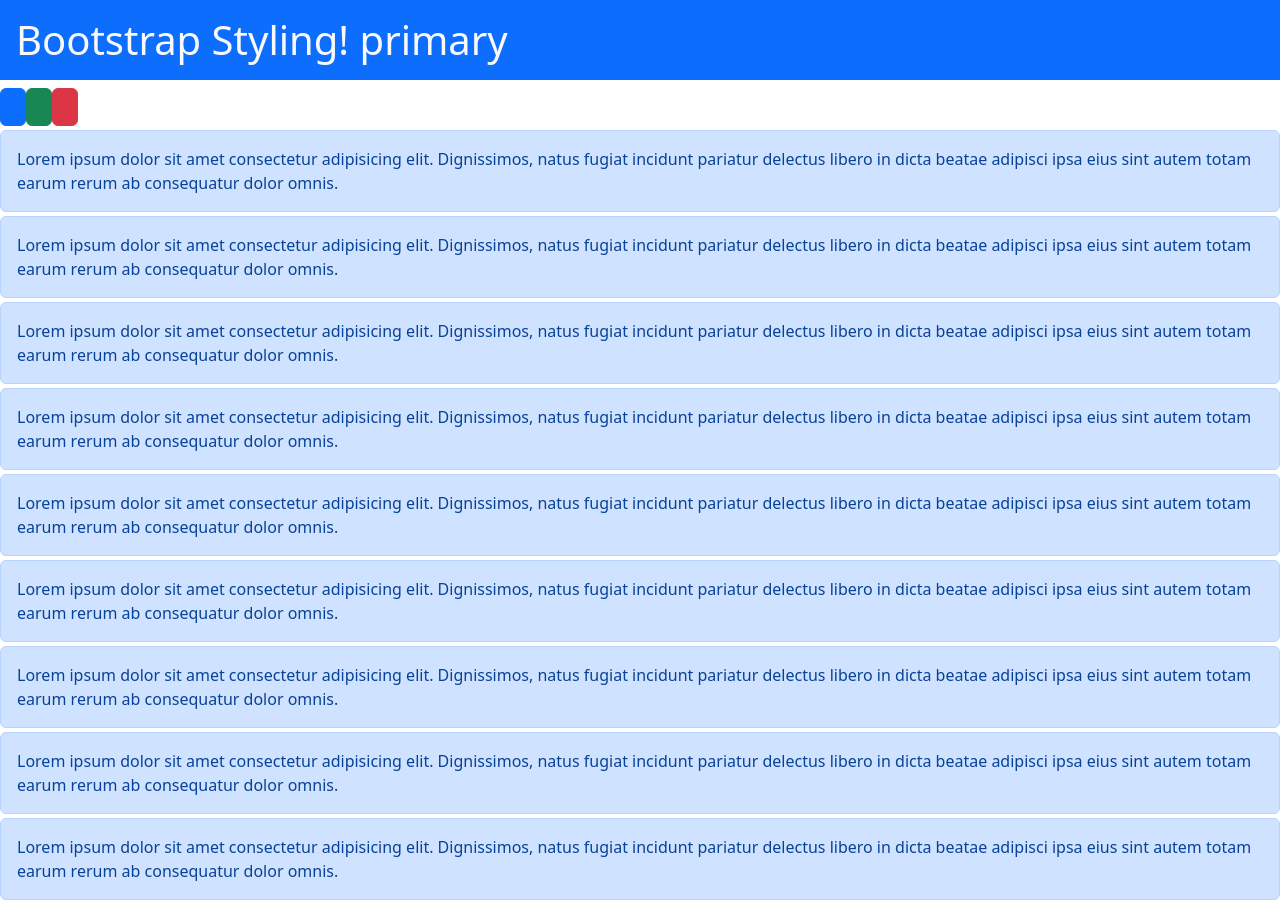
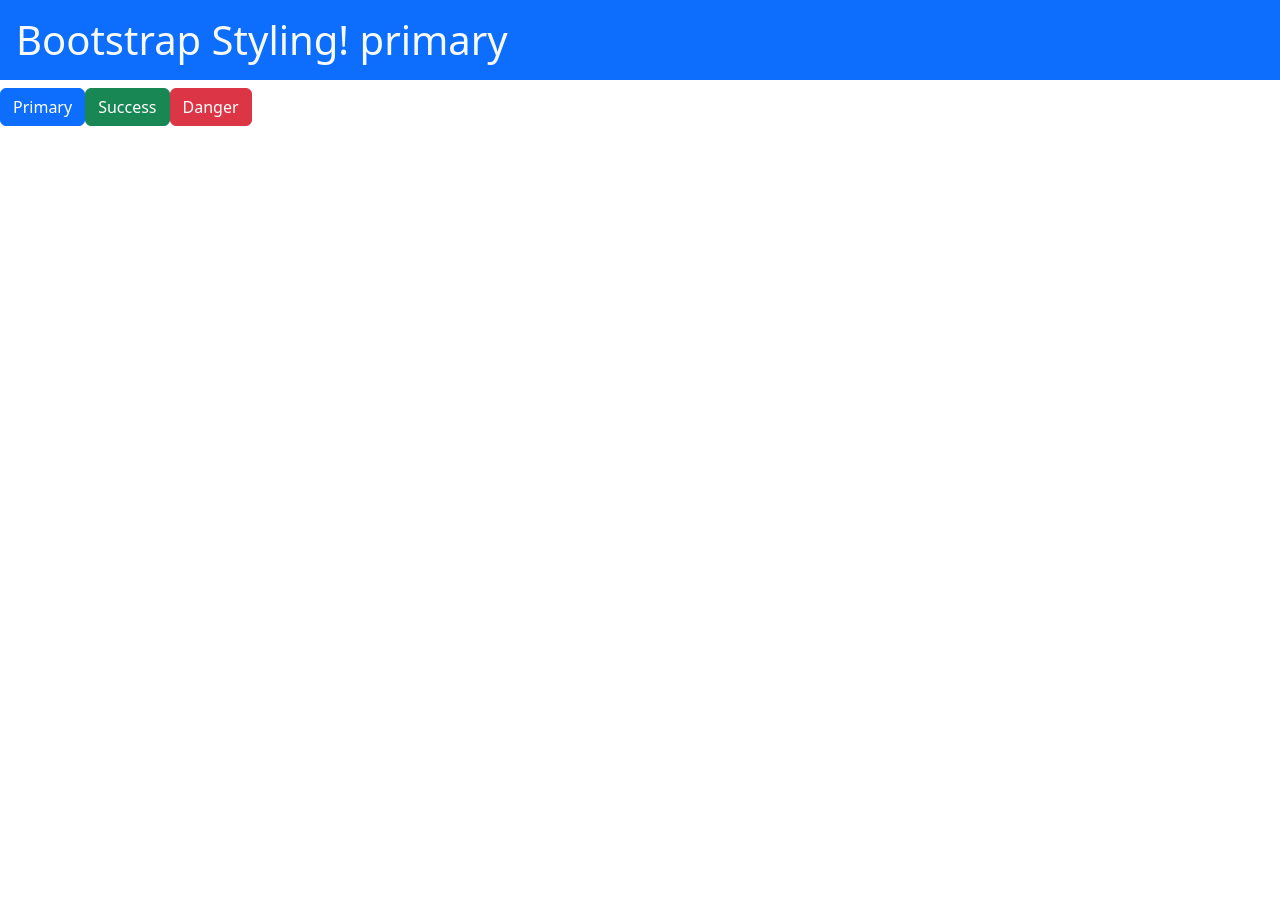
Before and after one commit to GIRISH7498/my-app, a React (Create React App) app: page / in a window 1280 px wide. After the commit the page ends 800 px from the top, so only its background shows below. Built offline with nearby package versions, Linux system fonts and the light colour scheme.

Commit message:
6thprogram

```diff
--- a/src/App.js
+++ b/src/App.js
@@ -1,25 +1,15 @@
 import { useState } from "react";
 
 function App() {
-  let [list] = useState([1, 1, 1, 1, 1, 1, 1, 1, 1]);
   let [theme, setTheme] = useState("primary");
 
   // Member funcn
-  let makePrimaryTheme = () => {
-    theme = "primary";
+  let updateTheme = (p1 = "primary") => {
+    theme = p1;
     setTheme(theme);
   };
 
-  let makeSuccessTheme = () => {
-    theme = "success";
-    setTheme(theme);
-  };
-
-  let makeDangerTheme = () => {
-    theme = "danger";
-    setTheme(theme);
-  };
-
+  // VIEW
   return (
     <div>
       <div className="sticky-top">
@@ -30,31 +20,25 @@
         <input
           className="btn btn-primary"
           type="button"
-          value=""
-          onClick={makePrimaryTheme}
+          value="Primary"
+          // onClick = {updateTheme}
+          onClick={() => updateTheme("primary")}
         />
         <input
           className="btn btn-success"
           type="button"
-          value=""
-          onClick={makeSuccessTheme}
+          value="Success"
+          // onClick={updateTheme}
+          onClick={() => updateTheme("success")}
         />
         <input
           className="btn btn-danger"
           type="button"
-          value=""
-          onClick={makeDangerTheme}
+          value="Danger"
+          // onClick={updateTheme}
+          onClick={() => updateTheme("danger")}
         />
       </div>
-
-      {list.map((item) => (
-        <div className={`alert alert-${theme} my-1`}>
-          Lorem ipsum dolor sit amet consectetur adipisicing elit. Dignissimos,
-          natus fugiat incidunt pariatur delectus libero in dicta beatae
-          adipisci ipsa eius sint autem totam earum rerum ab consequatur dolor
-          omnis.
-        </div>
-      ))}
     </div>
   );
 }
```
